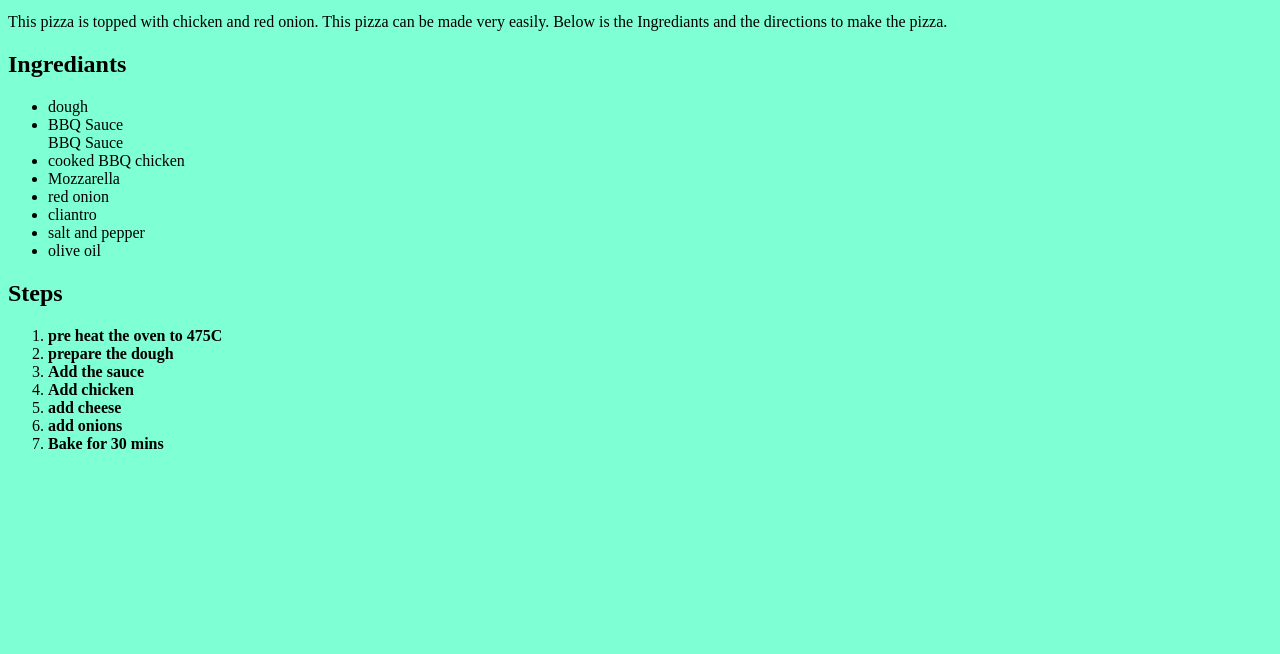
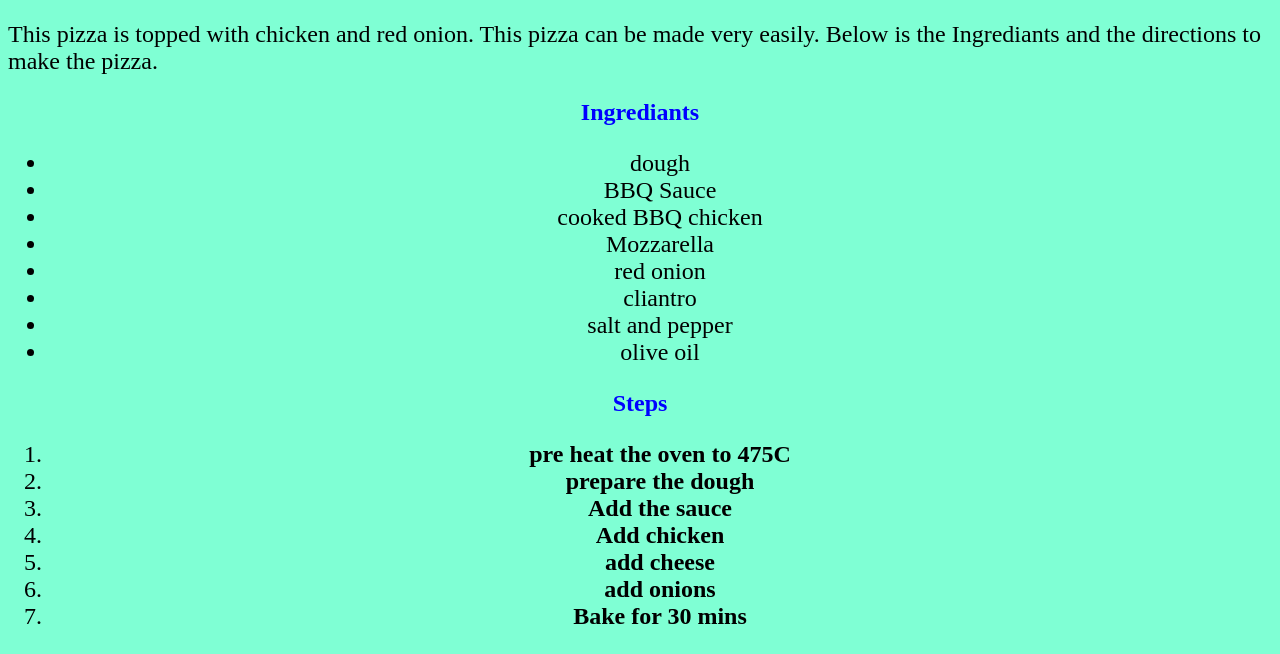
Before and after one commit to Darktheo-dev/odin-recipes, a plain HTML site: page recipes/pizza.html in a window 1280 px wide. Shown: the part 433-1087 px from the top of the page. Before the commit the page ends 902 px from the top, so only its background shows below. Drawn offline with Linux system fonts and the light colour scheme.

Commit message:
added some stuff

```diff
--- a/recipes/pizza.css
+++ b/recipes/pizza.css
@@ -14,3 +14,31 @@ text-align: center;
   margin-right: auto;
   width: 50%;
 }
+
+
+
+
+
+
+.list{
+color:  black;
+text-align: center;
+font-size: 24px;
+border-color: rgb(255, 123, 0);
+
+}
+
+.Steps{
+  color:  black;
+  text-align: center;
+  font-size: 24px;
+  border-color: rgb(255, 123, 0);
+
+
+
+}
+
+#statement{
+font-size: 24px;
+
+}
--- a/recipes/pizza.html
+++ b/recipes/pizza.html
@@ -9,15 +9,15 @@
 <body style="background-color: aquamarine;">
     <h1 id="title"> PIZZA  </h1>
     <img src="https://breadboozebacon.com/wp-content/uploads/2023/05/BBQ-Chicken-Pizza-IC-6.jpg" height="350" width="350" class="image">
- <p>
+ <p id="statement">
   This pizza is topped with chicken and red onion. This pizza can be made very easily.
   Below is the Ingrediants and the directions to make the pizza.
 
  </p>
 
- <h2> Ingrediants </h2>
- <ul> <li> dough </li>
-      <li> BBQ Sauce </li>BBQ Sauce
+ <h2 id="title"> Ingrediants </h2>
+ <ul class="list"> <li> dough </li>
+      <li class="list"> BBQ Sauce </li>
       <li> cooked BBQ chicken</li>
      <li> Mozzarella</li>
       <li> red onion</li>
@@ -26,8 +26,8 @@
       <li> olive oil</li>
 
 </ul>
-  <h2> Steps</h2>
-  <ol>
+  <h2 id="title"> Steps</h2>
+  <ol class="Steps">
     <li> <strong> pre heat the oven to 475C</strong> </li>
     <li>   <strong> prepare the dough</strong> </li>
    <li>  <strong> Add the sauce </strong></li>
```
Also changed, not shown: index.css (added, +20 -0 lines), index.html (+5 -4 lines), recipes/cake.css (+25 -0 lines), recipes/cake.html (+3 -3 lines).
